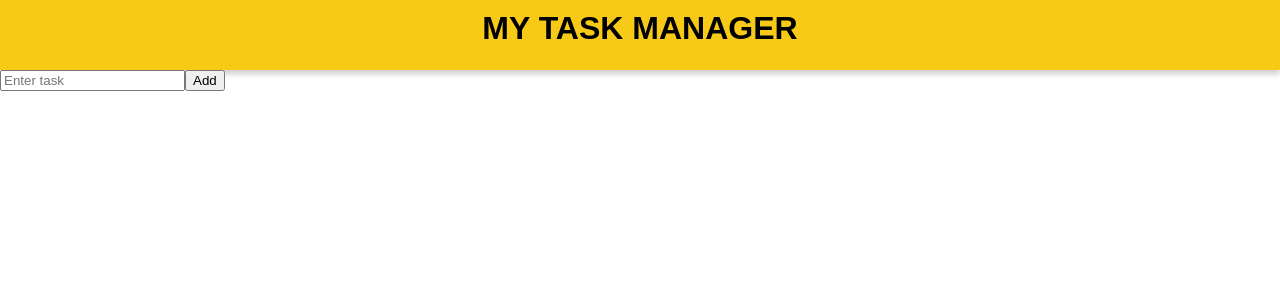
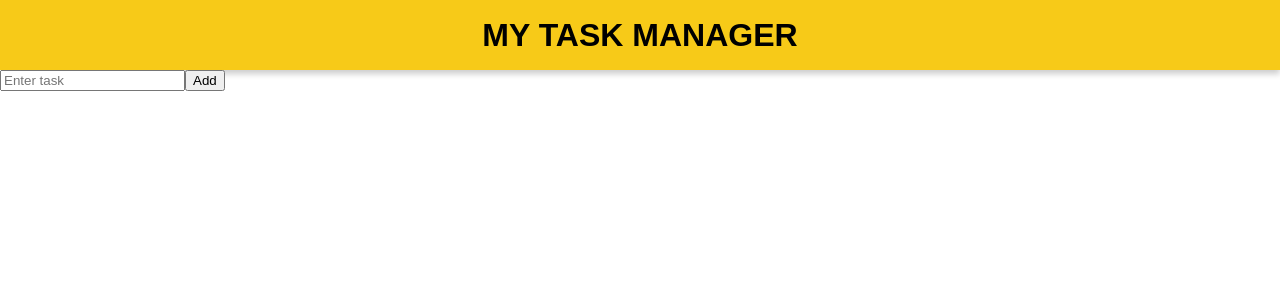
Before and after one commit to Majey/turbo-invention, a React (Vite) app: page / in a window 1280 px wide. Shown: the top 300 px of the page. Built offline with nearby package versions, Linux system fonts and the light colour scheme.

Commit message:
Add header and styling it

```diff
--- a/src/components/header.module.css
+++ b/src/components/header.module.css
@@ -1,6 +1,7 @@
 .header{
     background-color: #f7ca18;
     text-align: center;
+    align-content: center;
     font-weight: bold;
     height: 50px;
     padding: 10px;
```
